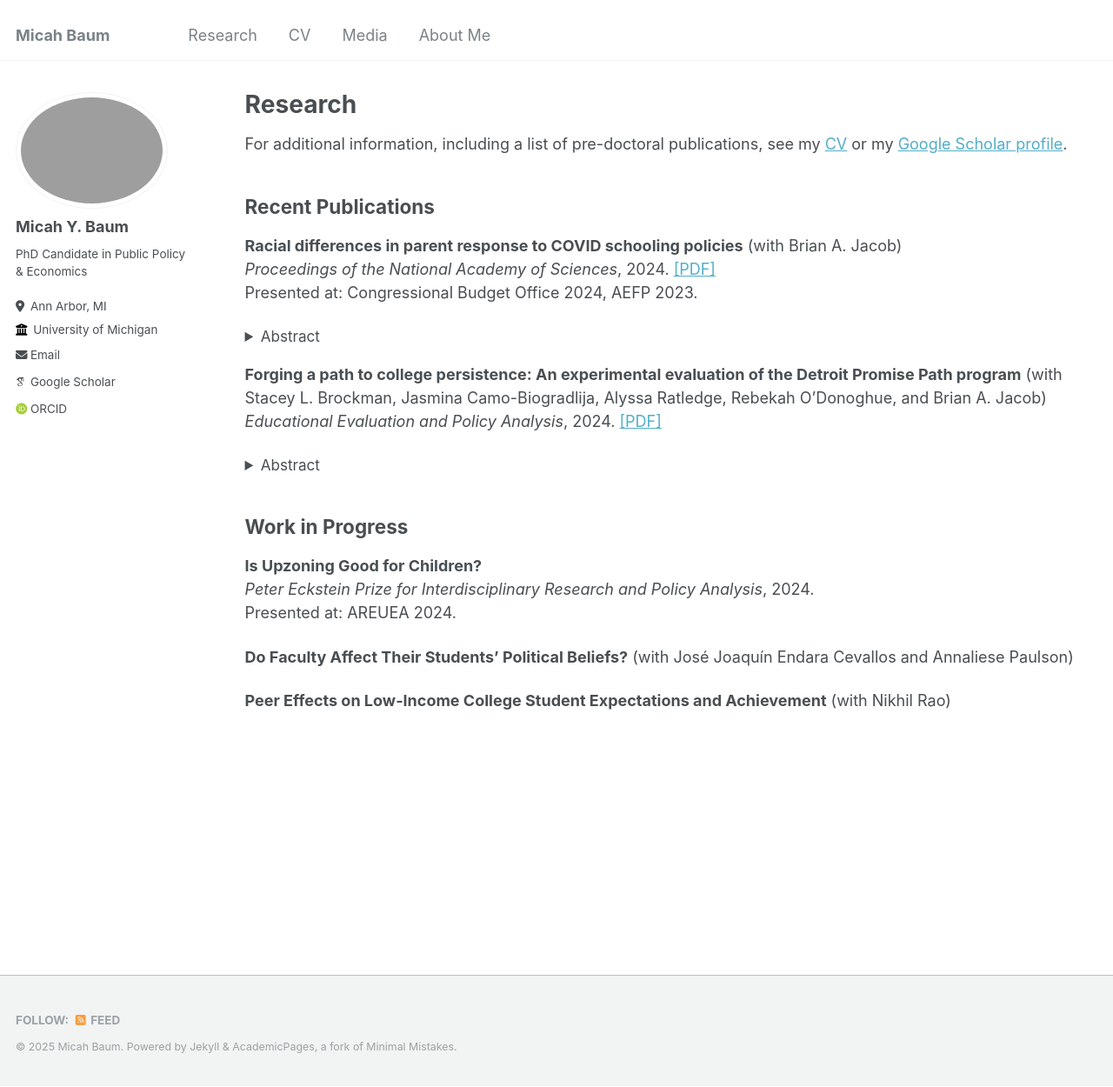
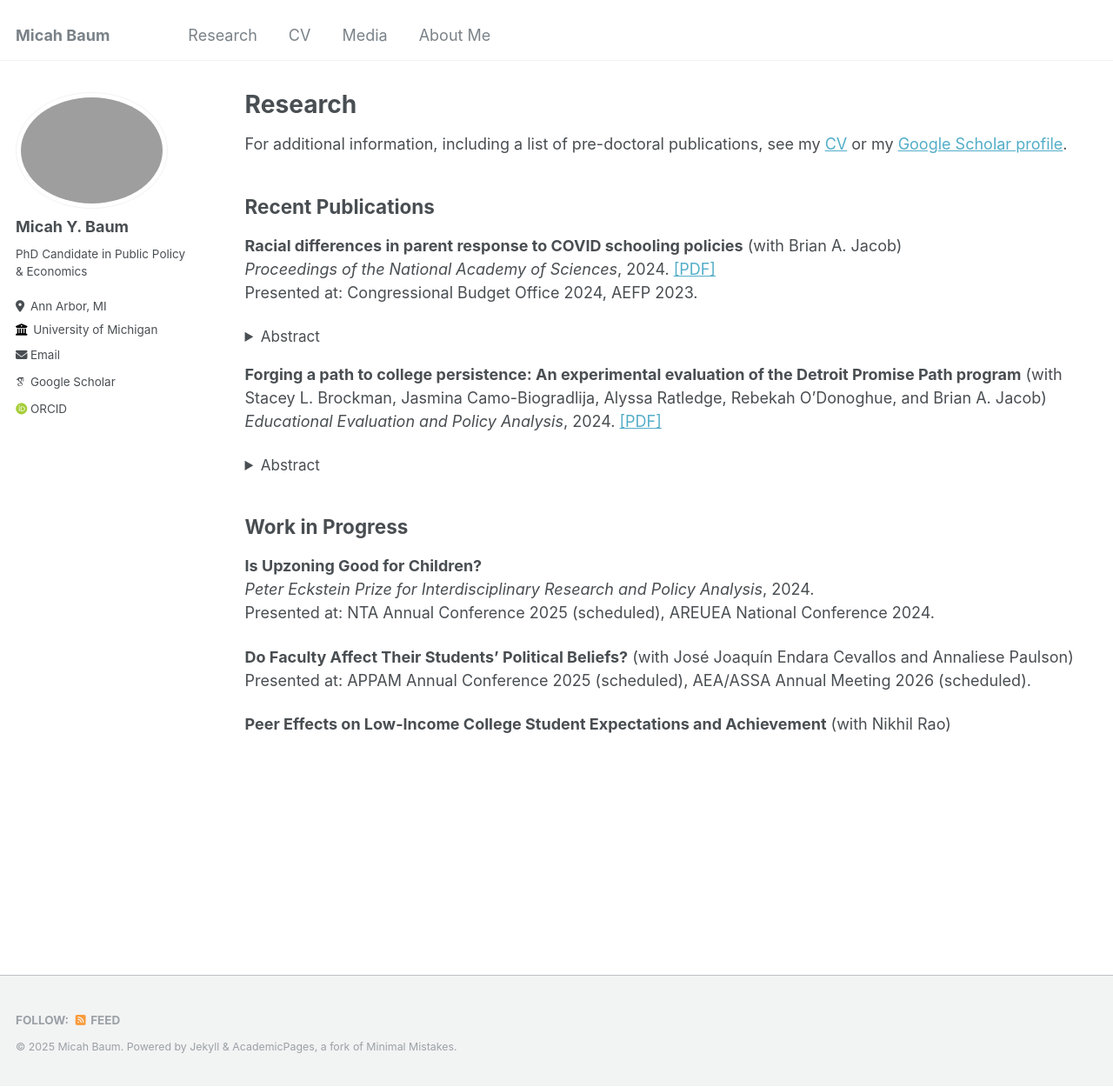
Before and after one commit to micah-baum/micah-baum.github.io, a Jekyll site: the page built from _pages/research.md, in a window 1280 px wide and 1250 px high. Shown: the whole window at 87% size. Built offline with Jekyll 4.4.1, drawn with Linux system fonts in a browser that asks for light colours; some web fonts are replaced.

Commit message:
Update research.md

```diff
--- a/_pages/research.md
+++ b/_pages/research.md
@@ -30,8 +30,9 @@ Detroit students who obtain a college degree overcome many obstacles to do so. T
 ## Work in Progress
 **Is Upzoning Good for Children?** <br>
 _Peter Eckstein Prize for Interdisciplinary Research and Policy Analysis_, 2024. <br>
-Presented at: AREUEA 2024.
+Presented at: NTA Annual Conference 2025 (scheduled), AREUEA National Conference 2024.
 
 **Do Faculty Affect Their Students' Political Beliefs?** (with Jos&eacute; Joaqu&iacute;n Endara Cevallos and Annaliese Paulson) <br>
+Presented at: APPAM Annual Conference 2025 (scheduled), AEA/ASSA Annual Meeting 2026 (scheduled).
 
 **Peer Effects on Low-Income College Student Expectations and Achievement** (with Nikhil Rao) <br>
```
